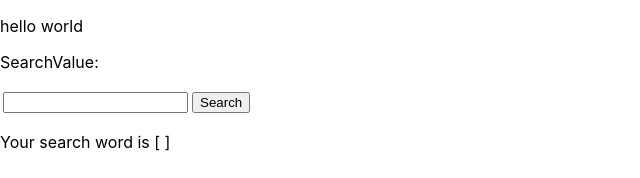
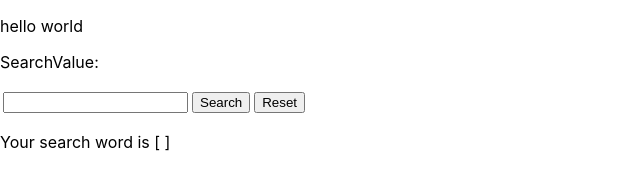
Before and after one commit to Kashiwara0205/react-tutorial, a React (Create React App) app in the folder react-tutorial/app/: page / in a window 1280 px wide. Shown: the top 178 px of the page, without its empty margins (0-640 px from the left). Built offline with nearby package versions, Linux system fonts and the light colour scheme.

Commit message:
Add Reset Btn

```diff
--- a/react-tutorial/app/src/component/search/Input.js
+++ b/react-tutorial/app/src/component/search/Input.js
@@ -2,13 +2,25 @@ import { useState } from 'react';
 
 const SearchBtn = (props) => {
   function handleSubmit() {
-    props.setSearchValue(props.searchValue)
-    console.log('Pushed Search Btn');
+    props.setParentSearchValue(props.searchValue)
   }
 
   return (
     <button onClick={ handleSubmit }>
       Search
+    </button>
+  )
+}
+
+const ResetBtn = (props) => {
+  function handleSubmit() {
+    props.setParentSearchValue("")
+    props.setSearchValue("")
+  }
+
+  return (
+    <button onClick={ handleSubmit }>
+      Reset
     </button>
   )
 }
@@ -30,6 +42,7 @@ function Input(props){
             <td>
               <input
                 type="text"
+                value={searchValue}
                 name="name"
                 onChange={ handleChange }
               />
@@ -38,7 +51,14 @@ function Input(props){
             <td>
               <SearchBtn
                 searchValue={searchValue}
-                setSearchValue={ props.setSearchValue }
+                setParentSearchValue={ props.setSearchValue }
+            />
+            </td>
+
+            <td>
+              <ResetBtn
+                setSearchValue={ setSearchValue }
+                setParentSearchValue={ props.setSearchValue }
             />
             </td>
 
```
